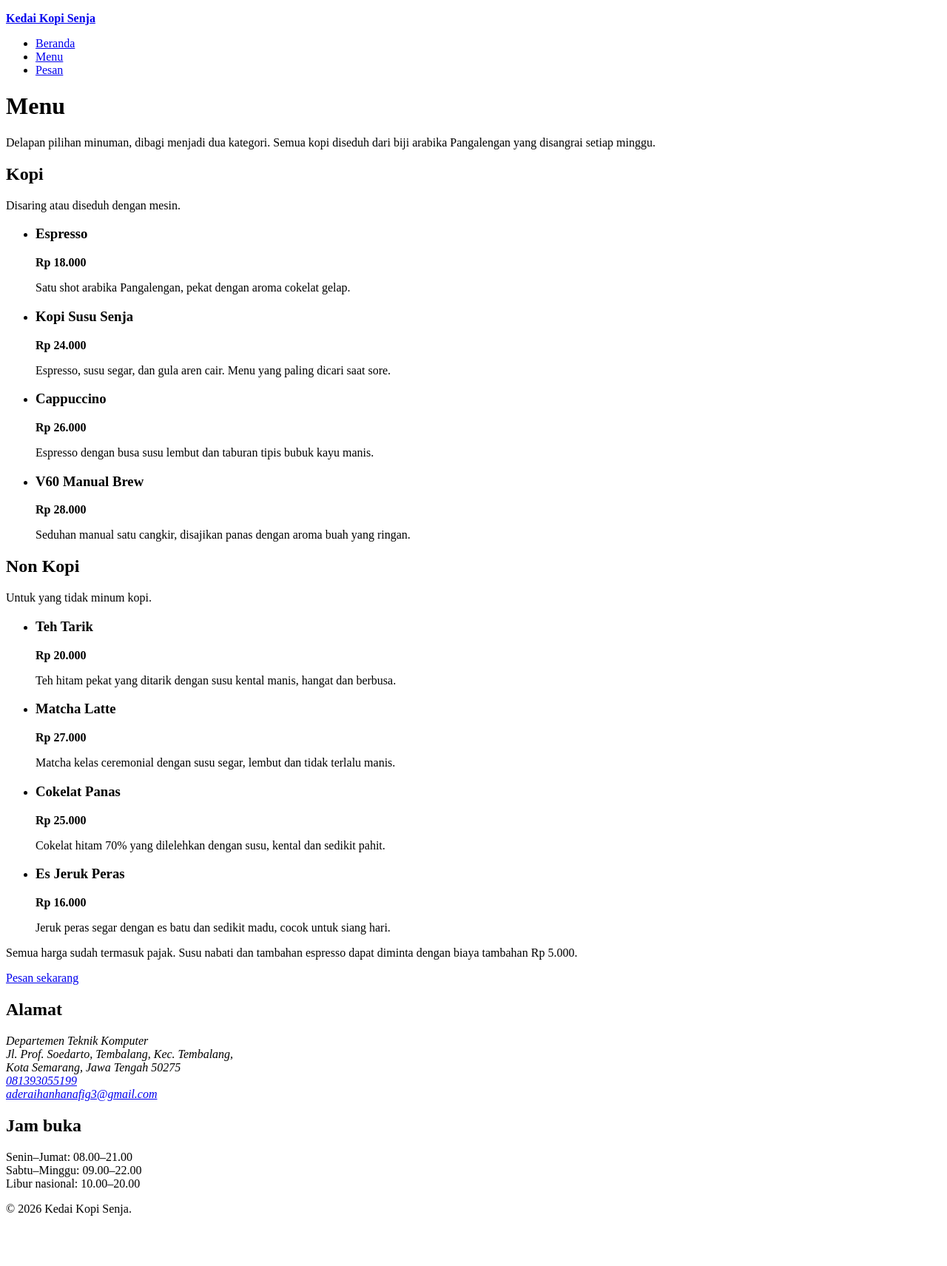
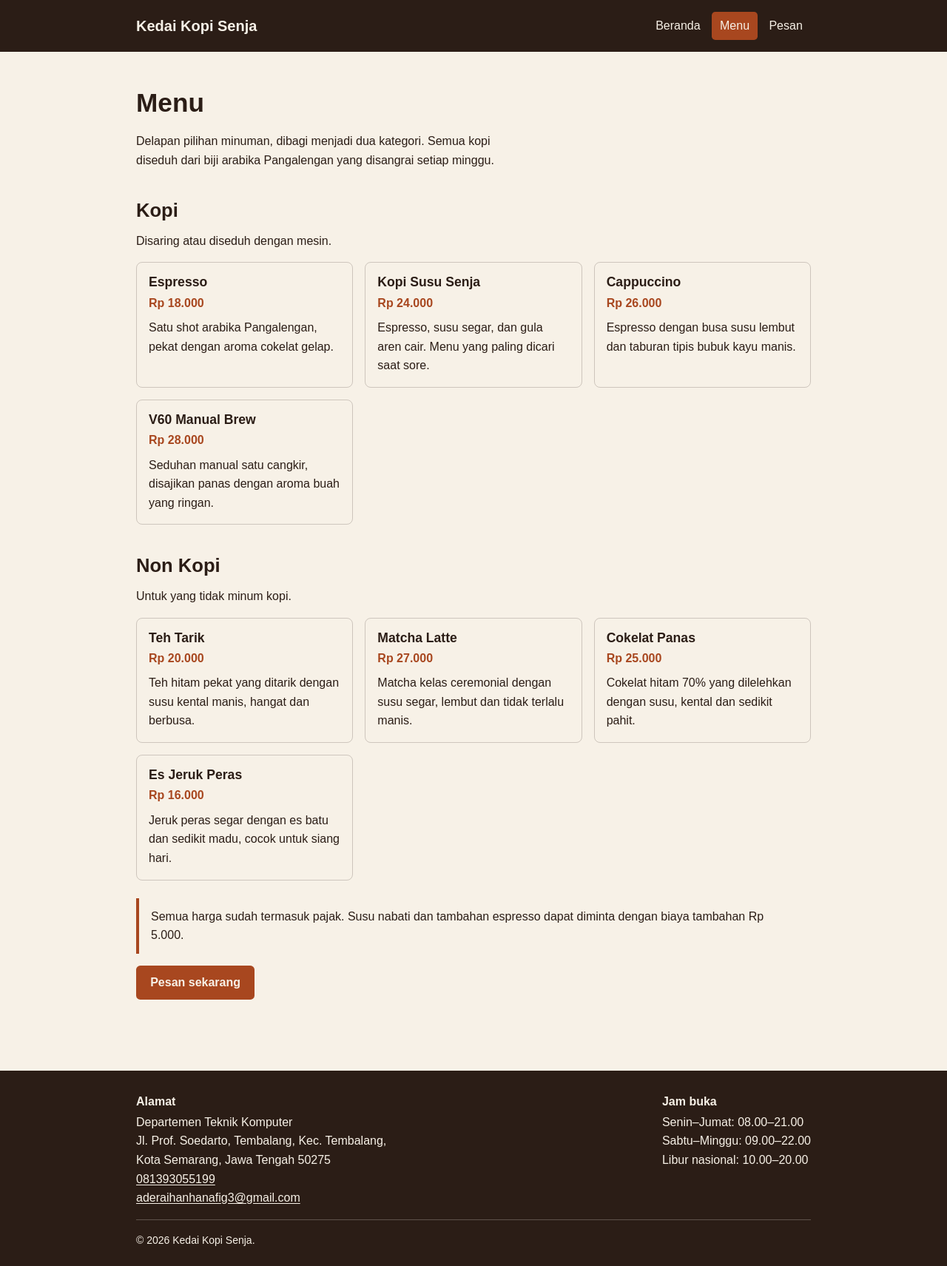
Before and after one commit to AdeRaihanH/kedai_kopi, a plain HTML site: page menu.html in a window 1280 px wide. Shown: the whole page at 74% size. Before the commit the page ends 1659 px from the top, so only its background shows below. Drawn offline with Linux system fonts and the light colour scheme.

Commit message:
Tugas Minggu 3

```diff
--- /dev/null
+++ b/css/style.css
@@ -0,0 +1,423 @@
+/* =========================================================
+   Kedai Kopi Senja — CSS bersama untuk tiga halaman
+   Tiga warna utama: coklat tua, krem, dan terakota.
+   ========================================================= */
+
+:root {
+  --teks: #2b1d16;
+  --latar: #f7f1e7;
+  --aksen: #a8471f;
+}
+
+/* Semua element memakai border-box */
+*,
+*::before,
+*::after {
+  box-sizing: border-box;
+}
+
+body {
+  margin: 0;
+  background: var(--latar);
+  color: var(--teks);
+  font-family: Arial, Helvetica, sans-serif;
+  font-size: 1rem;
+  line-height: 1.6;
+}
+
+h1,
+h2,
+h3 {
+  margin: 0 0 0.5em;
+  line-height: 1.2;
+}
+
+h1 {
+  font-size: 1.75rem;
+}
+
+h2 {
+  font-size: 1.35rem;
+}
+
+h3 {
+  font-size: 1.1rem;
+}
+
+p {
+  margin: 0 0 1rem;
+}
+
+a {
+  color: var(--aksen);
+  text-decoration: underline;
+  text-underline-offset: 2px;
+}
+
+a:hover {
+  color: var(--teks);
+}
+
+img {
+  display: block;
+  max-width: 100%;
+  height: auto;
+}
+
+/* Wadah konten: maksimal 960px dan di tengah layar */
+.wadah {
+  width: 100%;
+  max-width: 960px;
+  margin-left: auto;
+  margin-right: auto;
+  padding-left: 1rem;
+  padding-right: 1rem;
+}
+
+/* ---------- Header dan navigasi (Flexbox) ---------- */
+
+.situs-header {
+  background: var(--teks);
+  color: var(--latar);
+}
+
+.header-dalam {
+  display: flex;
+  flex-direction: column;
+  align-items: flex-start;
+  gap: 0.5rem;
+  padding-top: 1rem;
+  padding-bottom: 1rem;
+}
+
+.merek {
+  margin: 0;
+  font-size: 1.25rem;
+  font-weight: 700;
+}
+
+.merek a {
+  color: var(--latar);
+  text-decoration: none;
+}
+
+.merek a:hover {
+  text-decoration: underline;
+  text-decoration-thickness: 2px;
+}
+
+.navigasi ul {
+  display: flex;
+  flex-wrap: wrap;
+  gap: 0.25rem;
+  margin: 0;
+  padding: 0;
+  list-style: none;
+}
+
+.navigasi a {
+  display: block;
+  padding: 0.4rem 0.7rem;
+  border-radius: 0.3rem;
+  color: var(--latar);
+  text-decoration: none;
+}
+
+.navigasi a:hover,
+.navigasi a[aria-current="page"] {
+  background: var(--aksen);
+  color: var(--latar);
+}
+
+/* ---------- Konten utama ---------- */
+
+main.wadah {
+  padding-top: 2rem;
+  padding-bottom: 3rem;
+}
+
+.pendahuluan {
+  max-width: 60ch;
+}
+
+.gambar-kedai {
+  width: 100%;
+  max-width: 420px;
+  border: 1px solid rgba(43, 29, 22, 0.2);
+  border-radius: 0.5rem;
+}
+
+.keterangan-gambar {
+  margin-top: 0.5rem;
+  font-size: 0.875rem;
+}
+
+.bagian {
+  margin-top: 2.5rem;
+}
+
+.daftar-jam {
+  max-width: 420px;
+  margin: 0 0 1rem;
+  padding: 0;
+  list-style: none;
+}
+
+.daftar-jam li {
+  padding: 0.5rem 0;
+  border-bottom: 1px solid rgba(43, 29, 22, 0.15);
+}
+
+.daftar-jam li:last-child {
+  border-bottom: 0;
+}
+
+/* ---------- Kartu menu (Grid) ---------- */
+
+.daftar-menu {
+  display: grid;
+  grid-template-columns: 1fr;
+  gap: 1rem;
+  margin: 0;
+  padding: 0;
+  list-style: none;
+}
+
+.kartu-menu {
+  padding: 1rem;
+  border: 1px solid rgba(43, 29, 22, 0.2);
+  border-radius: 0.5rem;
+}
+
+.kartu-menu:hover {
+  border-color: var(--aksen);
+}
+
+.kartu-menu h3 {
+  margin-bottom: 0.25rem;
+}
+
+.kartu-menu p {
+  margin-bottom: 0.5rem;
+}
+
+.kartu-menu p:last-child {
+  margin-bottom: 0;
+}
+
+.harga {
+  color: var(--aksen);
+  font-weight: 700;
+}
+
+.catatan-menu {
+  margin-top: 1.5rem;
+  padding: 0.75rem 1rem;
+  border-left: 4px solid var(--aksen);
+  border-radius: 0 0.35rem 0.35rem 0;
+}
+
+/* Tombol berbentuk link */
+.tautan-tombol {
+  display: inline-block;
+  padding: 0.65rem 1.2rem;
+  border-radius: 0.35rem;
+  background: var(--aksen);
+  color: var(--latar);
+  font-weight: 700;
+  text-decoration: none;
+}
+
+.tautan-tombol:hover {
+  background: var(--teks);
+  color: var(--latar);
+}
+
+/* ---------- Form pemesanan ---------- */
+
+.form-pesanan {
+  max-width: 640px;
+  margin-top: 1.5rem;
+}
+
+.field {
+  margin: 0 0 1.25rem;
+}
+
+.field > label,
+.field > legend {
+  display: block;
+  margin-bottom: 0.35rem;
+  padding: 0;
+  font-weight: 700;
+}
+
+fieldset.field {
+  padding: 0;
+  border: 0;
+}
+
+input[type="text"],
+input[type="tel"],
+input[type="number"],
+select,
+textarea {
+  width: 100%;
+  max-width: 100%;
+  padding: 0.6rem 0.7rem;
+  border: 1px solid rgba(43, 29, 22, 0.35);
+  border-radius: 0.35rem;
+  background: var(--latar);
+  color: var(--teks);
+  font: inherit;
+}
+
+textarea {
+  min-height: 7rem;
+  resize: vertical;
+}
+
+input[type="radio"] {
+  width: auto;
+  margin: 0;
+  accent-color: var(--aksen);
+}
+
+.pilihan-radio {
+  display: flex;
+  flex-direction: column;
+  gap: 0.5rem;
+}
+
+.opsi-radio {
+  display: flex;
+  align-items: center;
+  gap: 0.5rem;
+}
+
+.opsi-radio label {
+  font-weight: 400;
+}
+
+input:focus,
+select:focus,
+textarea:focus {
+  border-color: var(--aksen);
+  outline: 2px solid var(--aksen);
+  outline-offset: 1px;
+}
+
+.tombol-kirim {
+  padding: 0.7rem 1.5rem;
+  border: 0;
+  border-radius: 0.35rem;
+  background: var(--aksen);
+  color: var(--latar);
+  font: inherit;
+  font-weight: 700;
+  cursor: pointer;
+}
+
+.tombol-kirim:hover {
+  background: var(--teks);
+}
+
+.tombol-kirim:focus {
+  outline: 2px solid var(--teks);
+  outline-offset: 2px;
+}
+
+.aksi-form {
+  margin: 0;
+}
+
+/* ---------- Footer ---------- */
+
+.situs-footer {
+  margin-top: 2rem;
+  background: var(--teks);
+  color: var(--latar);
+}
+
+.footer-dalam {
+  display: flex;
+  flex-direction: column;
+  gap: 1.5rem;
+  padding-top: 2rem;
+  padding-bottom: 1rem;
+}
+
+.footer-kolom h2 {
+  margin-bottom: 0.35rem;
+  font-size: 1rem;
+}
+
+.footer-kolom p,
+.footer-kolom address {
+  margin: 0;
+  font-style: normal;
+}
+
+.footer-kolom a {
+  color: var(--latar);
+}
+
+.footer-kolom a:hover {
+  text-decoration: none;
+}
+
+.hak-cipta {
+  margin: 0;
+  padding-top: 1rem;
+  padding-bottom: 1.5rem;
+  border-top: 1px solid rgba(247, 241, 231, 0.25);
+  font-size: 0.875rem;
+}
+
+/* ---------- Tablet dan desktop (mobile first) ---------- */
+
+@media (min-width: 600px) {
+  .wadah {
+    padding-left: 1.5rem;
+    padding-right: 1.5rem;
+  }
+
+  .header-dalam {
+    flex-direction: row;
+    align-items: center;
+    justify-content: space-between;
+  }
+
+  h1 {
+    font-size: 2.2rem;
+  }
+
+  h2 {
+    font-size: 1.6rem;
+  }
+
+  main.wadah {
+    padding-top: 3rem;
+  }
+
+  .daftar-menu {
+    grid-template-columns: repeat(2, minmax(0, 1fr));
+  }
+
+  .pilihan-radio {
+    flex-direction: row;
+    gap: 1.5rem;
+  }
+
+  .footer-dalam {
+    flex-direction: row;
+    justify-content: space-between;
+    gap: 3rem;
+  }
+}
+
+@media (min-width: 960px) {
+  .daftar-menu {
+    grid-template-columns: repeat(3, minmax(0, 1fr));
+  }
+}
--- a/menu.html
+++ b/menu.html
@@ -6,85 +6,90 @@
   <meta name="description" content="Menu kopi dan non kopi Kedai Kopi Senja beserta harga dan deskripsi singkatnya.">
   <title>Menu Kedai Kopi Senja</title>
   <link rel="icon" href="img/logo.svg" type="image/svg+xml">
+  <link rel="stylesheet" href="css/style.css">
 </head>
 <body>
-  <header>
-    <p><a href="index.html"><strong>Kedai Kopi Senja</strong></a></p>
+  <header class="situs-header">
+    <div class="wadah header-dalam">
+      <p class="merek"><a href="index.html">Kedai Kopi Senja</a></p>
 
-    <nav aria-label="Navigasi utama">
+      <nav class="navigasi" aria-label="Navigasi utama">
         <ul>
           <li><a href="index.html">Beranda</a></li>
           <li><a href="menu.html" aria-current="page">Menu</a></li>
           <li><a href="pesan.html">Pesan</a></li>
         </ul>
       </nav>
+    </div>
   </header>
 
-  <main>
+  <main class="wadah">
     <h1>Menu</h1>
-    <p>Delapan pilihan minuman, dibagi menjadi dua kategori. Semua kopi diseduh dari biji arabika Pangalengan yang disangrai setiap minggu.</p>
+    <p class="pendahuluan">Delapan pilihan minuman, dibagi menjadi dua kategori. Semua kopi diseduh dari biji arabika Pangalengan yang disangrai setiap minggu.</p>
 
-    <section>
-      <h2>Kopi</h2>
+    <section class="bagian" aria-labelledby="judul-kopi">
+      <h2 id="judul-kopi">Kopi</h2>
       <p>Disaring atau diseduh dengan mesin.</p>
 
-      <ul>
-        <li>
+      <ul class="daftar-menu">
+        <li class="kartu-menu">
           <h3>Espresso</h3>
-          <p><strong>Rp 18.000</strong></p>
+          <p class="harga">Rp 18.000</p>
           <p>Satu shot arabika Pangalengan, pekat dengan aroma cokelat gelap.</p>
         </li>
-        <li>
+        <li class="kartu-menu">
           <h3>Kopi Susu Senja</h3>
-          <p><strong>Rp 24.000</strong></p>
+          <p class="harga">Rp 24.000</p>
           <p>Espresso, susu segar, dan gula aren cair. Menu yang paling dicari saat sore.</p>
         </li>
-        <li>
+        <li class="kartu-menu">
           <h3>Cappuccino</h3>
-          <p><strong>Rp 26.000</strong></p>
+          <p class="harga">Rp 26.000</p>
           <p>Espresso dengan busa susu lembut dan taburan tipis bubuk kayu manis.</p>
         </li>
-        <li>
+        <li class="kartu-menu">
           <h3>V60 Manual Brew</h3>
-          <p><strong>Rp 28.000</strong></p>
+          <p class="harga">Rp 28.000</p>
           <p>Seduhan manual satu cangkir, disajikan panas dengan aroma buah yang ringan.</p>
         </li>
       </ul>
     </section>
 
-    <section>
-      <h2>Non Kopi</h2>
+    <section class="bagian" aria-labelledby="judul-non-kopi">
+      <h2 id="judul-non-kopi">Non Kopi</h2>
       <p>Untuk yang tidak minum kopi.</p>
 
-      <ul>
-        <li>
+      <ul class="daftar-menu">
+        <li class="kartu-menu">
           <h3>Teh Tarik</h3>
-          <p><strong>Rp 20.000</strong></p>
+          <p class="harga">Rp 20.000</p>
           <p>Teh hitam pekat yang ditarik dengan susu kental manis, hangat dan berbusa.</p>
         </li>
-        <li>
+        <li class="kartu-menu">
           <h3>Matcha Latte</h3>
-          <p><strong>Rp 27.000</strong></p>
+          <p class="harga">Rp 27.000</p>
           <p>Matcha kelas ceremonial dengan susu segar, lembut dan tidak terlalu manis.</p>
         </li>
-        <li>
+        <li class="kartu-menu">
           <h3>Cokelat Panas</h3>
-          <p><strong>Rp 25.000</strong></p>
+          <p class="harga">Rp 25.000</p>
           <p>Cokelat hitam 70% yang dilelehkan dengan susu, kental dan sedikit pahit.</p>
         </li>
-        <li>
+        <li class="kartu-menu">
           <h3>Es Jeruk Peras</h3>
-          <p><strong>Rp 16.000</strong></p>
+          <p class="harga">Rp 16.000</p>
           <p>Jeruk peras segar dengan es batu dan sedikit madu, cocok untuk siang hari.</p>
         </li>
       </ul>
     </section>
 
-    <p>Semua harga sudah termasuk pajak. Susu nabati dan tambahan espresso dapat diminta dengan biaya tambahan Rp 5.000.</p>
-    <p><a href="pesan.html">Pesan sekarang</a></p>
+    <p class="catatan-menu">Semua harga sudah termasuk pajak. Susu nabati dan tambahan espresso dapat diminta dengan biaya tambahan Rp 5.000.</p>
+    <p><a class="tautan-tombol" href="pesan.html">Pesan sekarang</a></p>
   </main>
 
-  <footer>
+  <footer class="situs-footer">
+    <div class="wadah footer-dalam">
+      <div class="footer-kolom">
         <h2>Alamat</h2>
         <address>
           Departemen Teknik Komputer<br>
@@ -93,15 +98,19 @@
           <a href="tel:+6281393055199">081393055199</a><br>
           <a href="mailto:aderaihanhanafig3@gmail.com">aderaihanhanafig3@gmail.com</a>
         </address>
-
+      </div>
+      <div class="footer-kolom">
         <h2>Jam buka</h2>
         <p>
           Senin–Jumat: 08.00–21.00<br>
           Sabtu–Minggu: 09.00–22.00<br>
           Libur nasional: 10.00–20.00
         </p>
-
-    <p>© 2026 Kedai Kopi Senja.</p>
+      </div>
+    </div>
+    <div class="wadah">
+      <p class="hak-cipta">© 2026 Kedai Kopi Senja.</p>
+    </div>
   </footer>
 </body>
 </html>
```
Also changed, not shown: index.html (+24 -14 lines), pesan.html (+38 -23 lines), 1 other file. Lines whose indentation alone changed are shown as unchanged.
